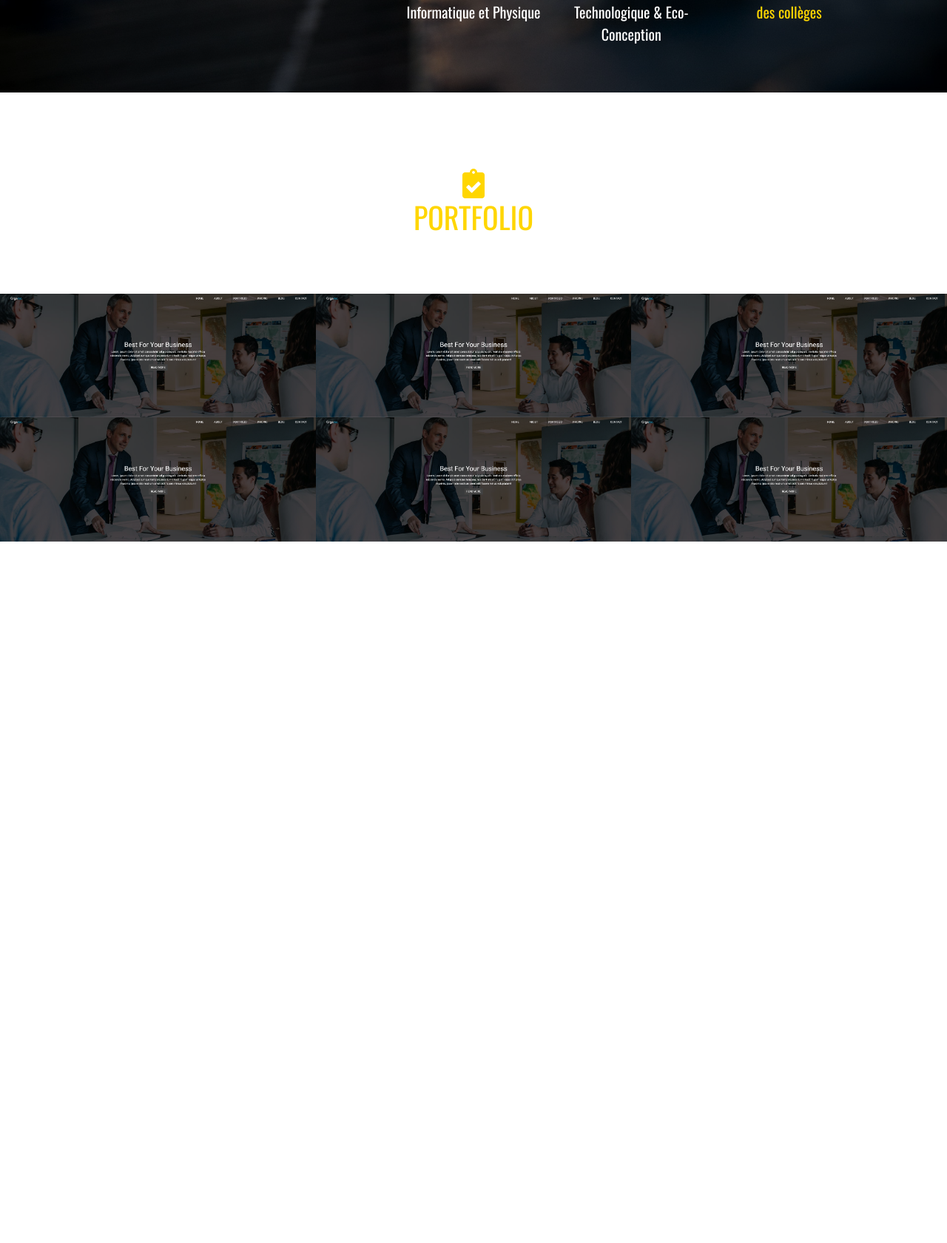
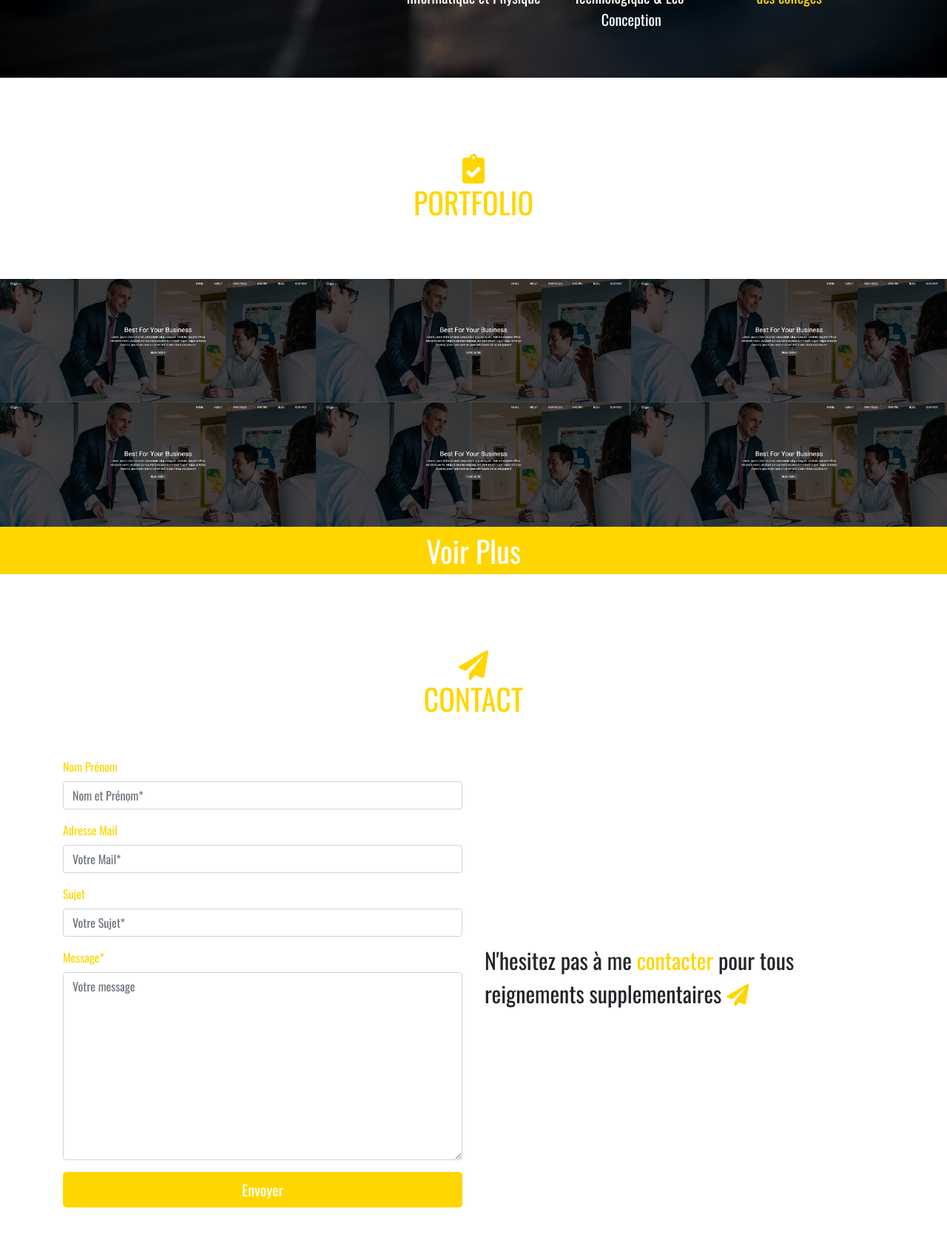
Before and after one commit to alexreu/Portfolio, a PHP site: page / in a window 1280 px wide. Shown: the part 2571-4251 px from the top of the page at 74% size. Before the commit the page ends 3303 px from the top, so only its background shows below. Run offline with PHP 8.4, Linux system fonts and the light colour scheme; some libraries are stand-ins or nearby versions.

Commit message:
portfolio presque terminier / reste menu mobile & formulaire avec du JS pour rempli ou pas + changement photo portfolio

```diff
--- a/index.html
+++ b/index.html
@@ -1,5 +1,5 @@
 <!doctype html>
-<html lang="en">
+<html lang="fr">
 
 <head>
     <title>Portfolio</title>
@@ -64,7 +64,7 @@
             <nav class="navbar navbar-expand-md bg-light" id="navbarPc">
                 <div class="container">
                     <a href="" class="navbar-brand brand">
-                        <img src="img/logo_1.png" alt="logo" width="90" height="70">
+                        <img src="img/logo_1.png" alt="logo" width="70" height="50">
                     </a>
                     <ul class="navbar-nav ml-auto">
                         <li class="nav-item">
@@ -214,11 +214,11 @@
 
         <!-- debut portfolio -->
         <section id="portfolio">
-            <div class="container-fluid pt-5">
+            <div class="container-fluid pt-5 pl-0 pr-0">
                 <div class="col-md-2 offset-md-5 text-center pt-5 pb-5 portfolio_title">
                     <h1 class="yellow text-uppercase"><i class="fas fa-clipboard-check"></i> portfolio</h1>
                 </div>
-                <article class="row pt-4">
+                <article class="row pt-4 m-0">
                     <div class="col-md-4 p-0 portfolio_img">
                         <img src="img/portfolio_1.PNG" alt="portfolio_1" class="img-fluid">
                         <div class="d-flex align-items-center justify-content-center img_zoom"data-toggle="modal" data-target="#modal_portfolio1">
@@ -319,7 +319,7 @@
                         <!-- fin modal portfolio 3 -->
                     </div>
                 </article>
-                <article class="row">
+                <article class="row m-0">
                     <div class="col-md-4 p-0 portfolio_img">
                         <img src="img/portfolio_1.PNG" alt="portfolio_1" class="img-fluid">
                         <div class="d-flex align-items-center justify-content-center img_zoom" data-toggle="modal" data-target="#modal_portfolio4">
@@ -420,9 +420,155 @@
                         <!-- fin modal portfolio 6 -->
                     </div>
                 </article>
+                <!-- collapse portfolio -->
+                <div class="collapse pl-0 pr-0" id="collapse_portfolio">
+                    <article class="row m-0">
+                        <div class="col-md-4 p-0 portfolio_img">
+                            <img src="img/portfolio_1.PNG" alt="portfolio_1" class="img-fluid">
+                            <div class="d-flex align-items-center justify-content-center img_zoom" data-toggle="modal" data-target="#modal_portfolio7">
+                                <p>
+                                    <i class="text-white fas fa-search-plus"></i>
+                                </p>
+                                <h3 class="text-white yellow">Voir plus</h3>
+                            </div>
+                            <!-- debut modal portfolio 7 -->
+                            <div class="modal fade" id="modal_portfolio7" tabindex="-1" role="dialog" aria-labelledby="modal_portfolio7_title" aria-hidden="true">
+                                <div class="modal-dialog modal-dialog-centered" role="document">
+                                    <div class="modal-content">
+                                        <div class="modal-header">
+                                        <h5 class="modal-title" id="modal_portfolio7_title">Organic. Web</h5>
+                                        <button type="button" class="close" data-dismiss="modal" aria-label="Close">
+                                            <span aria-hidden="true">&times;</span>
+                                        </button>
+                                        </div>
+                                        <div class="modal-body">
+                                            <img src="img/portfolio_1.PNG" alt="portfolio" class="img-fluid">
+                                            <div class="pt-4 text-center">
+                                                <a class="btn btn-dark" href="#" role="button">Voir le site</a>
+                                                <a class="btn btn-dark" href="#" role="button">J'aime <i class="far fa-thumbs-up"></i></a>
+                                            </div>
+                                        </div>
+                                        <div class="modal-footer">
+                                        <button type="button" class="btn btn-secondary" data-dismiss="modal">Close</button>
+                                        </div>
+                                    </div>
+                                </div>
+                            </div>
+                        </div>
+                        <div class="col-md-4 p-0 portfolio_img">
+                            <img src="img/portfolio_1.PNG" alt="portfolio_1" class="img-fluid">
+                            <div class="d-flex align-items-center justify-content-center img_zoom" data-toggle="modal" data-target="#modal_portfolio8">
+                                <p>
+                                    <i class="text-white fas fa-search-plus"></i>
+                                </p>
+                                <h3 class="text-white yellow">Voir plus</h3>
+                            </div>
+                            <!-- debut modal portfolio 8 -->
+                            <div class="modal fade" id="modal_portfolio8" tabindex="-1" role="dialog" aria-labelledby="modal_portfolio8_title" aria-hidden="true">
+                                <div class="modal-dialog modal-dialog-centered" role="document">
+                                    <div class="modal-content">
+                                        <div class="modal-header">
+                                        <h5 class="modal-title" id="modal_portfolio8_title">Organic. Web</h5>
+                                        <button type="button" class="close" data-dismiss="modal" aria-label="Close">
+                                            <span aria-hidden="true">&times;</span>
+                                        </button>
+                                        </div>
+                                        <div class="modal-body">
+                                            <img src="img/portfolio_1.PNG" alt="portfolio" class="img-fluid">
+                                            <div class="pt-4 text-center">
+                                                <a class="btn btn-dark" href="#" role="button">Voir le site</a>
+                                                <a class="btn btn-dark" href="#" role="button">J'aime <i class="far fa-thumbs-up"></i></a>
+                                            </div>
+                                        </div>
+                                        <div class="modal-footer">
+                                        <button type="button" class="btn btn-secondary" data-dismiss="modal">Close</button>
+                                        </div>
+                                    </div>
+                                </div>
+                            </div>
+                        </div>
+                        <div class="col-md-4 p-0 portfolio_img">
+                            <img src="img/portfolio_1.PNG" alt="portfolio_1" class="img-fluid">
+                            <div class="d-flex align-items-center justify-content-center img_zoom" data-toggle="modal" data-target="#modal_portfolio9">
+                                <p>
+                                    <i class="text-white fas fa-search-plus"></i>
+                                </p>
+                                <h3 class="text-white yellow">Voir plus</h3>
+                            </div>
+                            <!-- debut modal portfolio 9 -->
+                            <div class="modal fade" id="modal_portfolio9" tabindex="-1" role="dialog" aria-labelledby="modal_portfolio9_title" aria-hidden="true">
+                                <div class="modal-dialog modal-dialog-centered" role="document">
+                                    <div class="modal-content">
+                                        <div class="modal-header">
+                                        <h5 class="modal-title" id="modal_portfolio9_title">Organic. Web</h5>
+                                        <button type="button" class="close" data-dismiss="modal" aria-label="Close">
+                                            <span aria-hidden="true">&times;</span>
+                                        </button>
+                                        </div>
+                                        <div class="modal-body">
+                                            <img src="img/portfolio_1.PNG" alt="portfolio" class="img-fluid">
+                                            <div class="pt-4 text-center">
+                                                <a class="btn btn-dark" href="#" role="button">Voir le site</a>
+                                                <a class="btn btn-dark" href="#" role="button">J'aime <i class="far fa-thumbs-up"></i></a>
+                                            </div>
+                                        </div>
+                                        <div class="modal-footer">
+                                        <button type="button" class="btn btn-secondary" data-dismiss="modal">Close</button>
+                                        </div>
+                                    </div>
+                                </div>
+                            </div>
+                        </div>
+                        <!--fin collapse portfolio  -->
+                    </article>
+                </div>
+                <!-- button collapse -->
+                <div class="container-fluid bg-yellow text-center pl-0 pr-0 button_portfolio_expand">
+                    <a data-toggle="collapse" href="#collapse_portfolio" role="button" aria-expanded="false" aria-controls="collapseExample"><h1 class="text-white pt-2 pb-2 m-0">Voir Plus</h1></a>
+                </div>
+                <!-- fin button collapse -->
             </div>
         </section>
+        <!-- fin portfolio -->
 
+        <!-- debut contact -->
+        <section id="contact" class="pb-5">
+            <div class="container-fluid pt-5">
+                <div class="col-md-2 offset-md-5 text-center contact_title pt-5 pb-5">
+                    <h1 class="yellow text-uppercase"><i class="fas fa-paper-plane"></i> Contact</h1>
+                </div>
+            </div>
+            <div class="container">
+                <div class="row">
+                    <div class="col-md-6">
+                        <form action="#" method="post">
+                            <div class="form-group">
+                                <label for="name" class="yellow">Nom Prénom</label>
+                                <input class="form-control" type="text" name="name" id="name" placeholder="Nom et Prénom*" required="required">
+                            </div>
+                            <div class="form-group">
+                                <label for="mail" class="yellow">Adresse Mail</label>
+                                <input class="form-control" type="email" name="mail" id="mail" placeholder="Votre Mail*" required="required">
+                            </div>
+                            <div class="form-group">
+                                <label for="subject" class="yellow">Sujet</label>
+                                <input type="text" name="subject" id="subject" class="form-control" placeholder="Votre Sujet*" required="required">
+                            </div>
+                            <div class="form-group">
+                                <label for="message" class="yellow">Message*</label>
+                                <textarea class="form-control" name="message" id="message" cols="30" rows="10" placeholder="Votre message" required="required"></textarea>
+                            </div>
+                            <button type="submit" class="btn btn-lg btn-block bg-yellow text-white">Envoyer</button>
+                        </form>
+                    </div>
+                    <div class="col-md-6 d-flex align-items-center contact_content">
+                        <p>
+                            N'hesitez pas à me <a href="mailto:contact@alexandreadolphe.com" class="yellow">contacter</a> pour tous reignements supplementaires <i class="fas fa-paper-plane yellow"></i>
+                        </p>
+                    </div>
+                </div>
+            </div>
+        </section>
     </main>
 
     <!-- Optional JavaScript -->
--- a/style/style.css
+++ b/style/style.css
@@ -4,6 +4,9 @@
 }
 .yellow {
     color: #FFD600 !important;
+}
+.bg-yellow{
+    background-color: #FFD600;
 }
 body{
     font-family: 'Oswald', sans-serif !important;
@@ -385,3 +388,41 @@ nav {
 .img_zoom a:hover {
     text-decoration: none;
 }
+.button_portfolio_expand a {
+    text-decoration: none !important;
+}
+/* fin portfolio */
+
+/* debut contact */
+.contact_title h1::before {
+    content: '';
+    position: absolute;
+    border: 5px solid transparent;
+    background-color: transparent;
+    height: 60%;
+    width: 100%;
+    left: 5px;
+    top: 28px;
+}
+.contact_title h1:hover::before{
+    animation: border_5 0.8s forwards;
+}
+.contact_title h1::after {
+    content: '';
+    position: absolute;
+    border: 5px solid transparent;
+    background: transparent;
+    height: 60%;
+    width: 100%;
+    left: 5px;
+    top: 28px;
+}
+.contact_title h1:hover::after {
+    animation: border_6 0.8s forwards;
+}
+.contact_content p {
+    font-size: 30px;
+}
+.contact_content p a {
+    text-decoration: none !important;
+}
```
